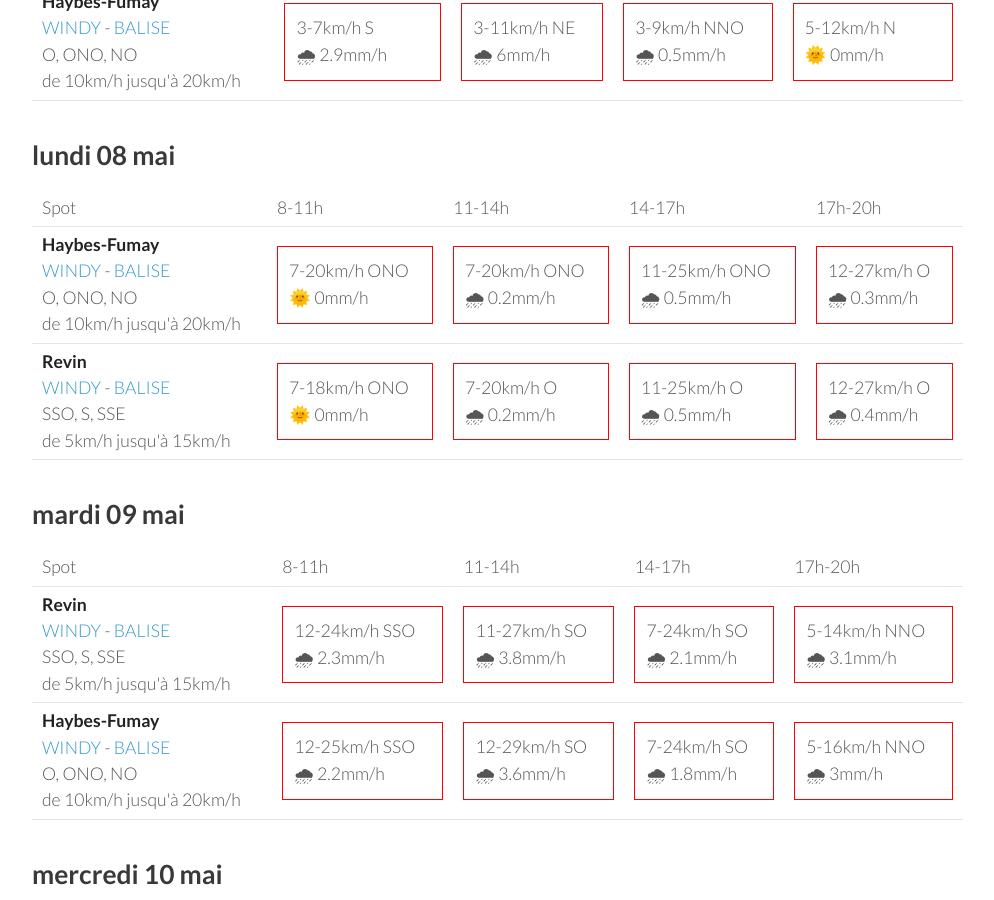
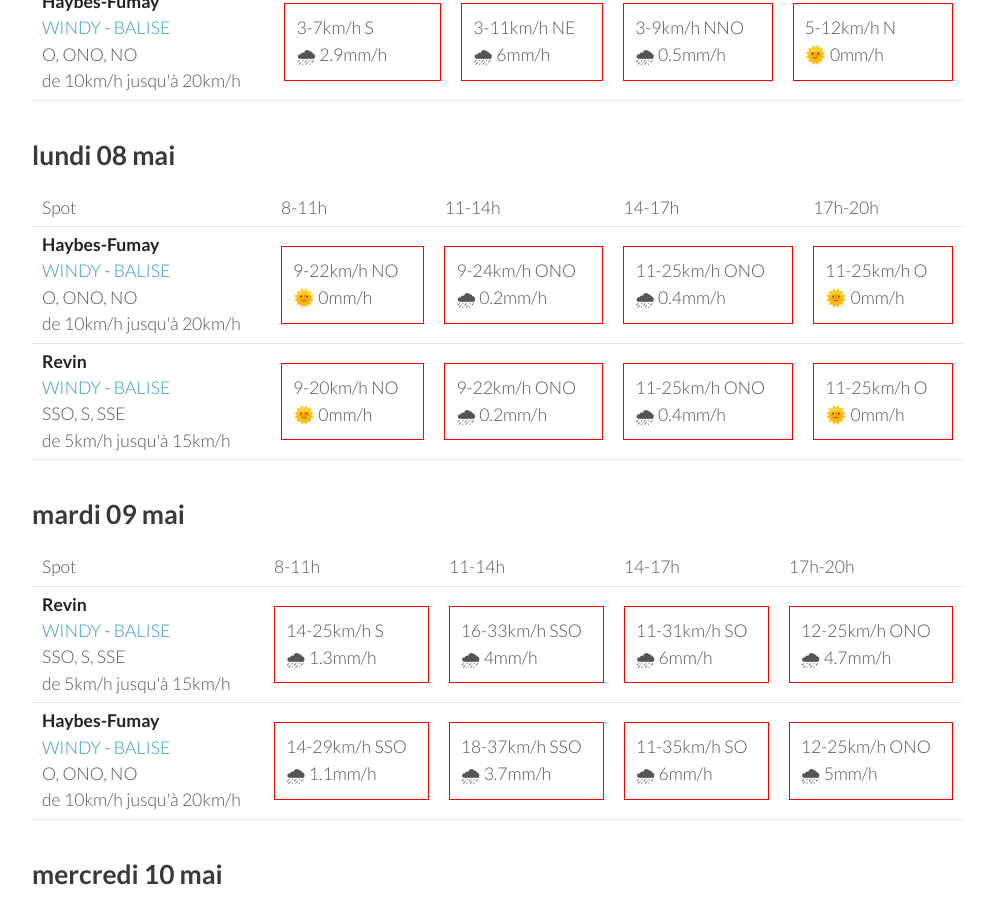
Before and after one commit to parapente-dans-le-nord/parapente-dans-le-nord.github.io, a Jekyll site: the page built from ardennes.markdown, in a window 1280 px wide and 900 px high, scrolled down 859 px. Shown: the whole window, without its empty margins (26-1020 px from the left). Built offline with Jekyll 4.4.1, drawn with Linux system fonts in a browser that asks for light colours; some of the changed text lies outside the part shown.

Commit message:
update index.markdown

```diff
--- a/ardennes.markdown
+++ b/ardennes.markdown
@@ -94,20 +94,20 @@ page mise à jour le samedi 06 mai 13:10
 <tr>
         <td><strong>Haybes-Fumay</strong><br><a href="https://windy.com/49.998/4.715?49.913,4.738,10">WINDY</a> - <span class=""><a href="http://www.balisemeteo.com/balise.php?idBalise=104">BALISE</a> </span><br> <span class="vent-favorable">O, ONO, NO</span><br><span class="force-vent">de 10km/h jusqu'à 20km/h</span> </td>
 
-            <td><div class="not-flyable"><p>7-20km/h ONO</p><p>🌞 0mm/h</p></div></td>
-            <td><div class="not-flyable"><p>7-20km/h ONO</p><p>🌧 0.2mm/h</p></div></td>
-            <td><div class="not-flyable"><p>11-25km/h ONO</p><p>🌧 0.5mm/h</p></div></td>
-            <td><div class="not-flyable"><p>12-27km/h O</p><p>🌧 0.3mm/h</p></div></td>
+            <td><div class="not-flyable"><p>9-22km/h NO</p><p>🌞 0mm/h</p></div></td>
+            <td><div class="not-flyable"><p>9-24km/h ONO</p><p>🌧 0.2mm/h</p></div></td>
+            <td><div class="not-flyable"><p>11-25km/h ONO</p><p>🌧 0.4mm/h</p></div></td>
+            <td><div class="not-flyable"><p>11-25km/h O</p><p>🌞 0mm/h</p></div></td>
 
 
     </tr>
 <tr>
         <td><strong>Revin</strong><br><a href="https://windy.com/49.948/4.625?49.543,4.625,8">WINDY</a> - <span class=""><a href="http://www.balisemeteo.com/balise.php?idBalise=5019">BALISE</a> </span><br> <span class="vent-favorable">SSO, S, SSE</span><br><span class="force-vent">de 5km/h jusqu'à 15km/h</span> </td>
 
-            <td><div class="not-flyable"><p>7-18km/h ONO</p><p>🌞 0mm/h</p></div></td>
-            <td><div class="not-flyable"><p>7-20km/h O</p><p>🌧 0.2mm/h</p></div></td>
-            <td><div class="not-flyable"><p>11-25km/h O</p><p>🌧 0.5mm/h</p></div></td>
-            <td><div class="not-flyable"><p>12-27km/h O</p><p>🌧 0.4mm/h</p></div></td>
+            <td><div class="not-flyable"><p>9-20km/h NO</p><p>🌞 0mm/h</p></div></td>
+            <td><div class="not-flyable"><p>9-22km/h ONO</p><p>🌧 0.2mm/h</p></div></td>
+            <td><div class="not-flyable"><p>11-25km/h ONO</p><p>🌧 0.4mm/h</p></div></td>
+            <td><div class="not-flyable"><p>11-25km/h O</p><p>🌞 0mm/h</p></div></td>
 
 
     </tr>
@@ -130,20 +130,20 @@ page mise à jour le samedi 06 mai 13:10
 <tr>
         <td><strong>Revin</strong><br><a href="https://windy.com/49.948/4.625?49.543,4.625,8">WINDY</a> - <span class=""><a href="http://www.balisemeteo.com/balise.php?idBalise=5019">BALISE</a> </span><br> <span class="vent-favorable">SSO, S, SSE</span><br><span class="force-vent">de 5km/h jusqu'à 15km/h</span> </td>
 
-            <td><div class="not-flyable"><p>12-24km/h SSO</p><p>🌧 2.3mm/h</p></div></td>
-            <td><div class="not-flyable"><p>11-27km/h SO</p><p>🌧 3.8mm/h</p></div></td>
-            <td><div class="not-flyable"><p>7-24km/h SO</p><p>🌧 2.1mm/h</p></div></td>
-            <td><div class="not-flyable"><p>5-14km/h NNO</p><p>🌧 3.1mm/h</p></div></td>
+            <td><div class="not-flyable"><p>14-25km/h S</p><p>🌧 1.3mm/h</p></div></td>
+            <td><div class="not-flyable"><p>16-33km/h SSO</p><p>🌧 4mm/h</p></div></td>
+            <td><div class="not-flyable"><p>11-31km/h SO</p><p>🌧 6mm/h</p></div></td>
+            <td><div class="not-flyable"><p>12-25km/h ONO</p><p>🌧 4.7mm/h</p></div></td>
 
 
     </tr>
 <tr>
         <td><strong>Haybes-Fumay</strong><br><a href="https://windy.com/49.998/4.715?49.913,4.738,10">WINDY</a> - <span class=""><a href="http://www.balisemeteo.com/balise.php?idBalise=104">BALISE</a> </span><br> <span class="vent-favorable">O, ONO, NO</span><br><span class="force-vent">de 10km/h jusqu'à 20km/h</span> </td>
 
-            <td><div class="not-flyable"><p>12-25km/h SSO</p><p>🌧 2.2mm/h</p></div></td>
-            <td><div class="not-flyable"><p>12-29km/h SO</p><p>🌧 3.6mm/h</p></div></td>
-            <td><div class="not-flyable"><p>7-24km/h SO</p><p>🌧 1.8mm/h</p></div></td>
-            <td><div class="not-flyable"><p>5-16km/h NNO</p><p>🌧 3mm/h</p></div></td>
+            <td><div class="not-flyable"><p>14-29km/h SSO</p><p>🌧 1.1mm/h</p></div></td>
+            <td><div class="not-flyable"><p>18-37km/h SSO</p><p>🌧 3.7mm/h</p></div></td>
+            <td><div class="not-flyable"><p>11-35km/h SO</p><p>🌧 6mm/h</p></div></td>
+            <td><div class="not-flyable"><p>12-25km/h ONO</p><p>🌧 5mm/h</p></div></td>
 
 
     </tr>
```
Also changed, not shown: other parts of ardennes.markdown (+1 -1 lines).
